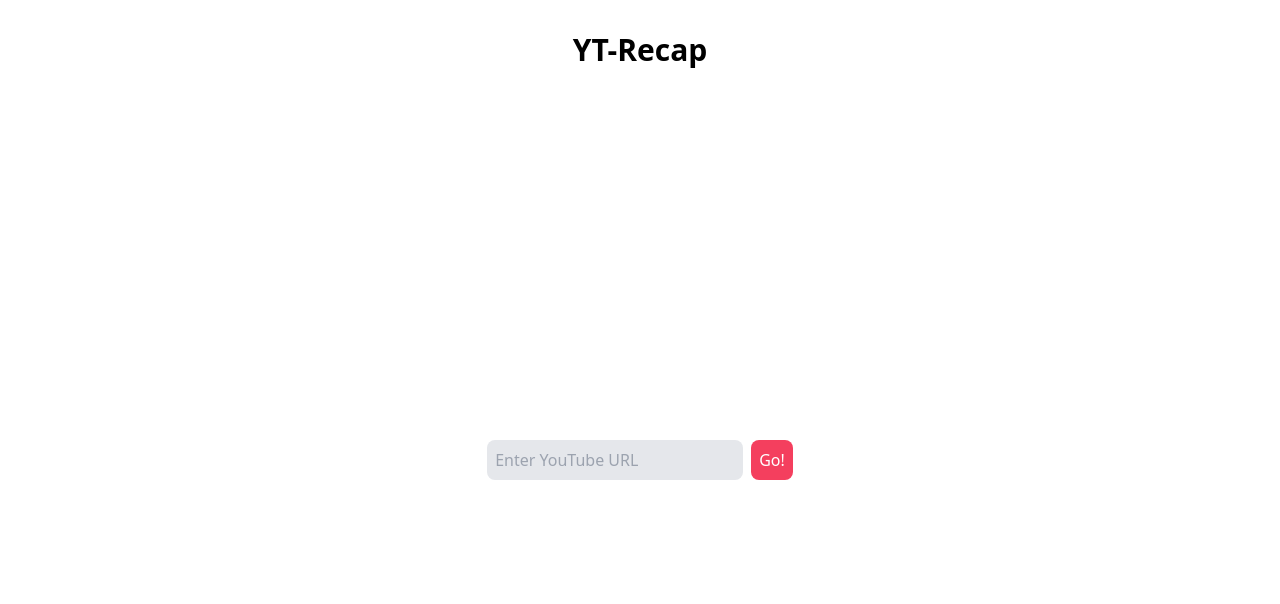
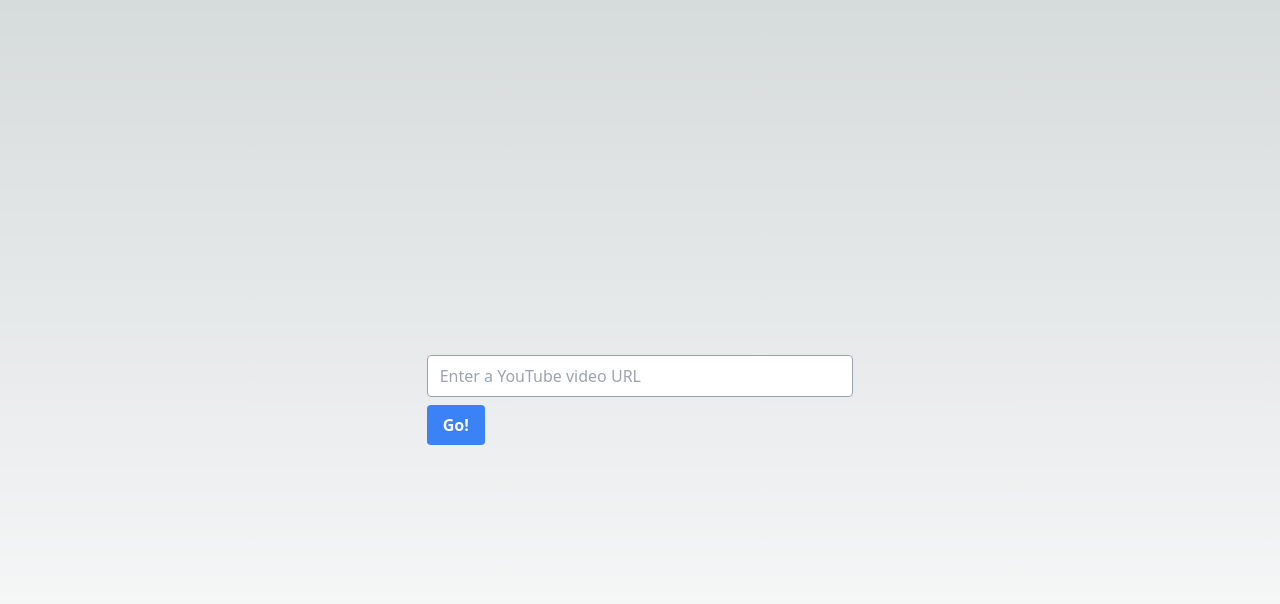
Before and after one commit to nicktill/yt-recap, a Next.js app: page / in a window 1280 px wide. Shown: the top 604 px of the page. Built offline with nearby package versions, Linux system fonts and the light colour scheme.

Commit message:
works, but need to add quota access for captions requests

```diff
--- a/src/pages/index.js
+++ b/src/pages/index.js
@@ -1,86 +1,81 @@
-// const API_KEY = "AIzaSyCNwvM7_De7xjtbbAwh1g1XEcFPxVfaOKE";
+import { useState } from "react";
 
-import React, { useState } from "react";
+const API_KEY = "AIzaSyCNwvM7_De7xjtbbAwh1g1XEcFPxVfaOKE";
 
-const Index = () => {
-  // const API_KEY = "AIzaSyCNwvM7_De7xjtbbAwh1g1XEcFPxVfaOKE";
-  const [input, setInput] = useState("");
+export default function Home() {
+  const [videoUrl, setVideoUrl] = useState("");
   const [captions, setCaptions] = useState("");
 
-  const getCaptions = async (url) => {
-    const searchParams = new URLSearchParams(new URL(url).search);
-    const videoId = searchParams.get("v");
-    console.log("Video ID", videoId); // e.g. "https://www.youtube.com/watch?v=9bZkp7q19f0" => "9bZkp7q19f0"
+  const getClosedCaptions = () => {
+    // Get video ID from YouTube URL
+    const videoId = videoUrl.split("v=")[1];
+    console.log("videoID", videoId);
 
-    const response = await fetch(
-      `https://www.googleapis.com/youtube/v3/captions?part=snippet&videoId=${videoId}&key=AIzaSyCNwvM7_De7xjtbbAwh1g1XEcFPxVfaOKE`
-    );
-    const json = await response.json();
-    console.log("JSON", json);
+    // Make request to YouTube Data API to get video details
+    fetch(
+      `https://www.googleapis.com/youtube/v3/videos?id=${videoId}&part=snippet%2C+contentDetails&key=${API_KEY}`
+    )
+      .then((response) => response.json())
+      .then((data) => {
+        // Check if video has closed captions
+        console.log("DATA => ", data);
+        const items = data.items;
+        if (!items || items.length === 0) {
+          setCaptions("Error fetching video details.");
+          return;
+        }
+        const captionAvailable = items[0].contentDetails.caption === "true";
+        if (!captionAvailable) {
+          setCaptions("This video does not have closed captions.");
+          return;
+        }
 
-    if (!json.items.length) {
-      setCaptions("No captions found for this video.");
-      return;
-    }
+        // Get first closed caption track
+        const captionTrack = items[0].snippet.captionTracks[0];
+        console.log("Caption Track HEREE => ", captionTrack);
 
-    const captionId = json.items[0].id;
-    const captionResponse = await fetch(
-      `https://www.googleapis.com/youtube/v3/captions/${captionId}?key=AIzaSyCNwvM7_De7xjtbbAwh1g1XEcFPxVfaOKE`
-    );
-    const captionJson = await captionResponse.json();
-    const captionUrl =
-      captionJson["snippet"] && captionJson["snippet"]["trackKind"] === "ASR"
-        ? captionJson["snippet"]["v3AudioTrackId"]
-        : captionJson["snippet"] && captionJson["snippet"]["url"];
-
-    if (!captionUrl) {
-      setCaptions("No captions found for this video.");
-      return;
-    }
-
-    const captionTextResponse = await fetch(captionUrl);
-    const captionTextXml = await captionTextResponse.text();
-    const captionTextParser = new DOMParser();
-    const captionTextXmlDoc = captionTextParser.parseFromString(
-      captionTextXml,
-      "text/xml"
-    );
-    const textArray = captionTextXmlDoc.getElementsByTagName("text");
-    let captions = "";
-    for (let i = 0; i < textArray.length; i++) {
-      captions += textArray[i].childNodes[0].nodeValue + " ";
-    }
-    setCaptions(captions);
-  };
-
-  const handleGoClick = (e) => {
-    e.preventDefault();
-    getCaptions(input);
+        // Make request to YouTube Data API to get closed caption text
+        fetch(
+          `https://www.googleapis.com/youtube/v3/captions/${captionTrack.id}?key=${API_KEY}`
+        )
+          .then((response) => response.text())
+          .then((text) => {
+            setCaptions(text);
+          })
+          .catch((error) => {
+            console.error("Error fetching closed captions:", error);
+            setCaptions("Error fetching closed captions.");
+          });
+      })
+      .catch((error) => {
+        console.error("Error fetching video details:", error);
+        setCaptions("Error fetching video details.");
+      });
   };
 
   return (
-    <div className="flex flex-col items-center h-screen bg-white">
-      <h1 className="text-black text-3xl font-bold p-8">YT-Recap</h1>
-      <form className="m-auto">
+    <div className="flex flex-col items-center justify-center min-h-screen py-2">
+      <div className="w-full md:w-1/3">
         <input
-          className="bg-gray-200 p-2 rounded-lg w-64 mt-5"
           type="text"
-          placeholder="Enter YouTube URL"
-          value={input}
-          onChange={(e) => setInput(e.target.value)}
+          value={videoUrl}
+          onChange={(event) => setVideoUrl(event.target.value)}
+          className="w-full border border-gray-400 rounded px-3 py-2 mb-2"
+          placeholder="Enter a YouTube video URL"
         />
         <button
-          className="bg-rose-500 text-white p-2 rounded-lg ml-2 hover:bg-rose-700 mt-5"
-          onClick={handleGoClick}
+          onClick={getClosedCaptions}
+          className="bg-blue-500 text-white font-bold py-2 px-4 rounded"
         >
           Go!
         </button>
-      </form>
-      {captions && (
-        <div className="bg-gray-200 p-2 rounded-lg w-64 mt-5">{captions}</div>
-      )}
+        {captions && (
+          <div className="mt-4">
+            <h2 className="text-lg font-bold mb-2">Closed captions:</h2>
+            <p>{captions}</p>
+          </div>
+        )}
+      </div>
     </div>
   );
-};
-
-export default Index;
+}
```
